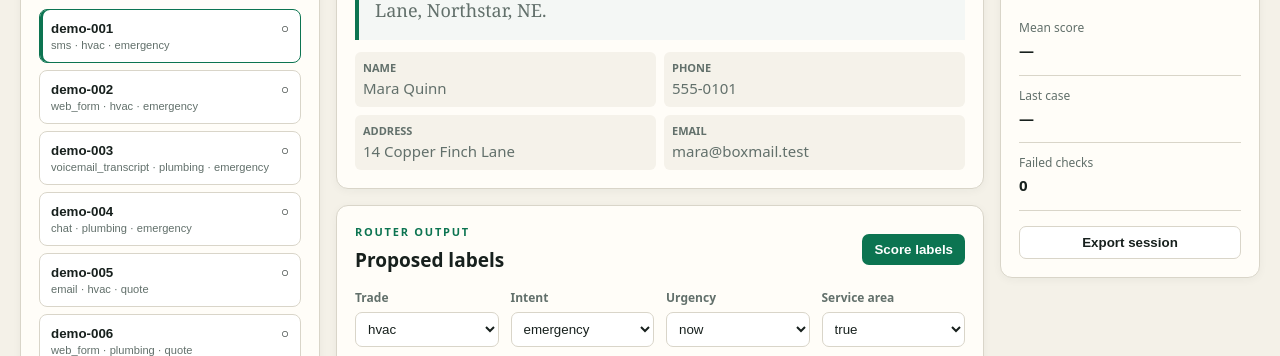
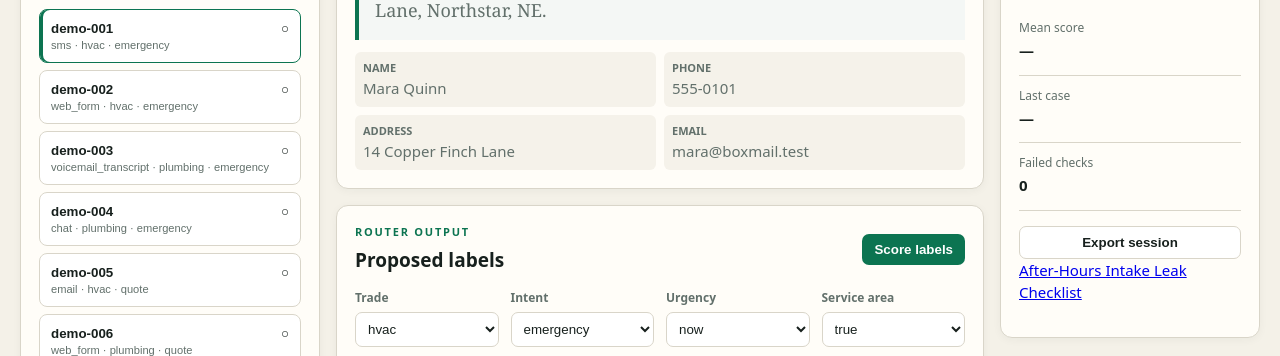
Before and after one commit to firstmoverprojects/hvac-intake-eval-workbench, a plain HTML site: page index.html in a window 1280 px wide. Shown: the part 443-799 px from the top of the page. Drawn offline with Linux system fonts and the light colour scheme.

Commit message:
Link evergreen intake checklist from workbench CTA strip

```diff
--- a/index.html
+++ b/index.html
@@ -34,7 +34,8 @@
       </form>
       <section id="result-panel" class="panel" hidden><div class="section-head"><div><p class="kicker">FIVE CHECKS</p><h2 id="result-title">Result</h2></div><button id="reveal-button" class="quiet">Reveal gold</button></div><div id="checks" class="checks"></div></section>
     </section>
-    <aside class="panel scoreboard"><p class="kicker">SESSION</p><h2>Scoreboard</h2><div class="metric"><strong id="score-pass">0 / 0</strong><span>cases passed</span></div><div class="meter"><i id="score-meter"></i></div><dl><div><dt>Mean score</dt><dd id="score-mean">—</dd></div><div><dt>Last case</dt><dd id="score-last">—</dd></div><div><dt>Failed checks</dt><dd id="score-failed">0</dd></div></dl><button id="export-button" class="quiet full">Export session</button></aside>
+    <aside class="panel scoreboard"><p class="kicker">SESSION</p><h2>Scoreboard</h2><div class="metric"><strong id="score-pass">0 / 0</strong><span>cases passed</span></div><div class="meter"><i id="score-meter"></i></div><dl><div><dt>Mean score</dt><dd id="score-mean">—</dd></div><div><dt>Last case</dt><dd id="score-last">—</dd></div><div><dt>Failed checks</dt><dd id="score-failed">0</dd></div></dl><button id="export-button" class="quiet full">Export session</button><p class="commercial-extra"><a href="after-hours-intake-checklist.html?utm_source=pages&amp;utm_medium=nav&amp;utm_campaign=traffic_engine&amp;utm_content=checklist">After-Hours Intake Leak Checklist</a></p>
+  </aside>
   </main>
   <aside class="commercial panel" aria-label="Commercial packs">
     <p class="kicker">FOR LOCAL SERVICE SHOPS</p>
```
